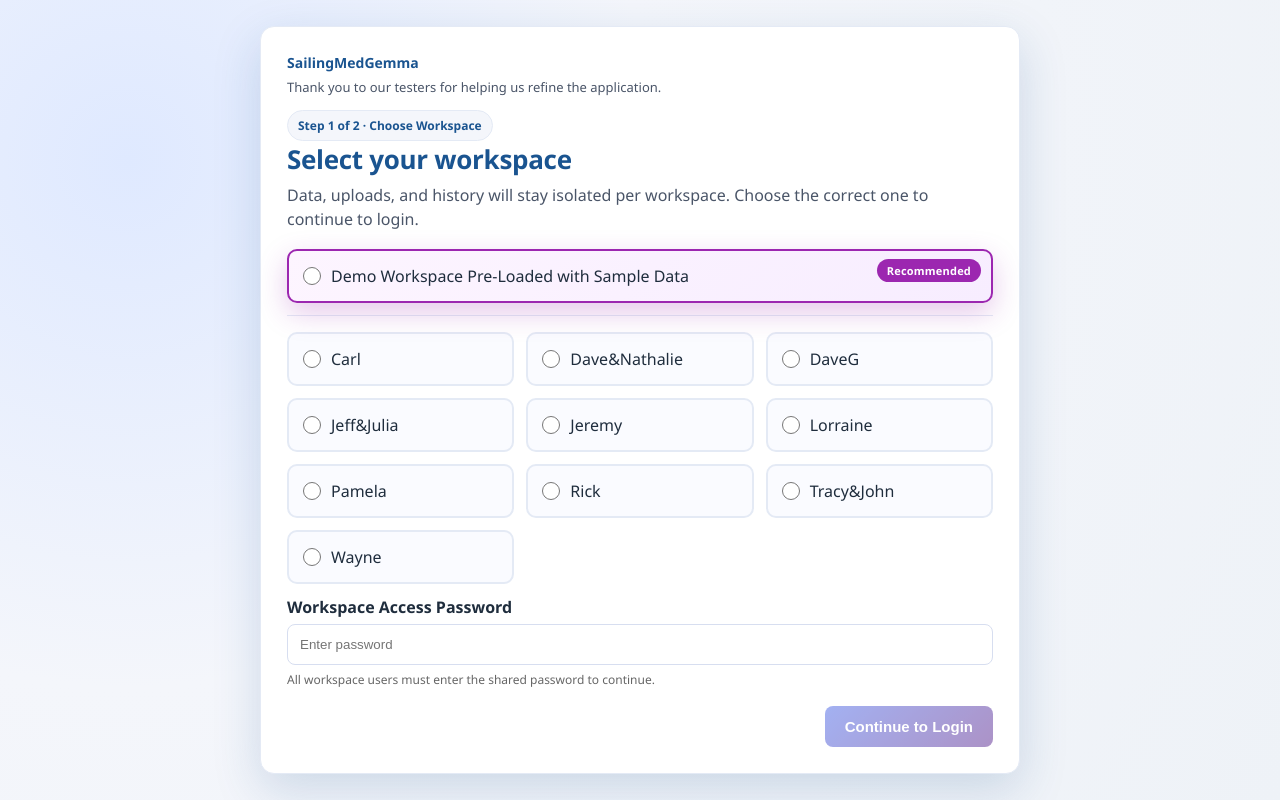
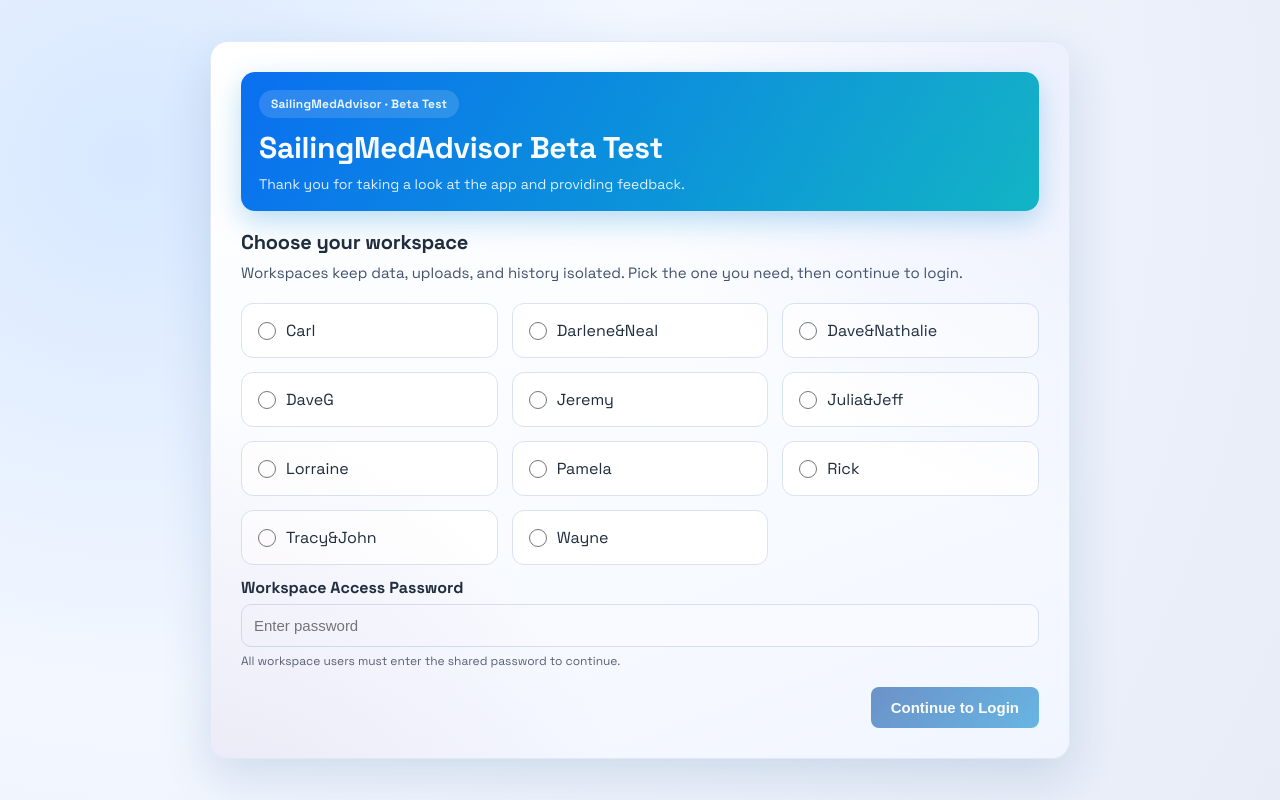
Before and after one commit to rickeae/SailingMedAdvisor, a FastAPI app: page /workspace in a window 1280 px wide. Run offline with FastAPI, Linux system fonts and the light colour scheme; parts of the project's set-up code (start-up, migrations or seed data) failed here and were passed over.

Commit message:
Update workspace picker and database helpers

```diff
--- a/app.py
+++ b/app.py
@@ -13,6 +13,25 @@ import subprocess
 from datetime import datetime
 from pathlib import Path
 from typing import List, Optional
+from db_store import configure_db, init_workspaces, ensure_workspace, get_doc, set_doc
+
+# Temporary startup cleanup to reclaim space and report usage on HF Spaces
+def _cleanup_and_report():
+    try:
+        subprocess.run(
+            "rm -rf ~/.cache/huggingface ~/.cache/torch ~/.cache/pip ~/.cache/*",
+            shell=True,
+            check=False,
+        )
+        subprocess.run(
+            "df -h && du -sh /home/user /home/user/* ~/.cache 2>/dev/null | sort -hr | head -30",
+            shell=True,
+            check=False,
+        )
+    except Exception as exc:
+        print(f"[startup-cleanup] failed: {exc}")
+
+_cleanup_and_report()
 
 
 # Temporary startup cleanup to reclaim space and report usage on HF Spaces
@@ -33,6 +52,7 @@ os.environ.setdefault("HF_HUB_OFFLINE", "0")
 os.environ.setdefault("TRANSFORMERS_OFFLINE", "0")
 AUTO_DOWNLOAD_MODELS = os.environ.get("AUTO_DOWNLOAD_MODELS", "0") == "1"
 VERIFY_MODELS_ON_START = os.environ.get("VERIFY_MODELS_ON_START", "1") == "1"
+DISABLE_LOCAL_INFERENCE = os.environ.get("DISABLE_LOCAL_INFERENCE") == "1" or bool(os.environ.get("HUGGINGFACE_SPACE_ID"))
 
 import torch
 
@@ -76,6 +96,8 @@ os.environ["HUGGINGFACE_HUB_CACHE"] = str(CACHE_DIR / "hub")
 
 BACKUP_ROOT = APP_HOME / "backups"
 BACKUP_ROOT.mkdir(parents=True, exist_ok=True)
+DB_PATH = DATA_ROOT / "app.db"
+configure_db(DB_PATH)
 REQUIRED_MODELS = [
     "google/medgemma-1.5-4b-it",
     "Qwen/Qwen2.5-VL-7B-Instruct",
@@ -83,20 +105,21 @@ REQUIRED_MODELS = [
 
 WORKSPACE_NAMES = sorted(
     [
-        "Demo Workspace Pre-Loaded with Sample Data",
+        "Darlene&Neal",
         "Rick",
         "Lorraine",
         "Wayne",
         "DaveG",
         "Dave&Nathalie",
         "Tracy&John",
-        "Jeff&Julia",
+        "Julia&Jeff",
         "Carl",
         "Jeremy",
         "Pamela",
     ],
     key=lambda s: s.lower(),
 )
+init_workspaces(WORKSPACE_NAMES)
 
 IS_HF_SPACE = bool(os.environ.get("SPACE_ID") or os.environ.get("HF_SPACE") or os.environ.get("HUGGINGFACE_SPACE"))
 PHOTO_JOB_WORKER_STARTED = False
@@ -157,13 +180,22 @@ def _label_from_slug(slug: str) -> str:
 
 def _workspace_dirs(workspace_label: str):
     slug = _sanitize_workspace(workspace_label)
+    ws_rec = ensure_workspace(workspace_label, slug)
     data_dir = DATA_ROOT / slug
     uploads_dir = UPLOAD_ROOT / slug
     med_dir = uploads_dir / "medicines"
     backup_dir = BACKUP_ROOT / slug
     for path in [data_dir, uploads_dir, med_dir, backup_dir]:
         path.mkdir(parents=True, exist_ok=True)
-    return {"label": workspace_label, "slug": slug, "data": data_dir, "uploads": uploads_dir, "med_uploads": med_dir, "backup": backup_dir}
+    return {
+        "label": workspace_label,
+        "slug": slug,
+        "data": data_dir,
+        "uploads": uploads_dir,
+        "med_uploads": med_dir,
+        "backup": backup_dir,
+        "db_id": ws_rec["id"],
+    }
 
 
 def _get_workspace(request: Request, required: bool = True):
@@ -345,17 +377,29 @@ def get_defaults():
 def db_op(cat, data=None, workspace=None):
     if workspace is None:
         raise ValueError("Workspace is required for data operations.")
-    # Input validation to prevent path traversal
-    allowed_categories = ["settings", "patients", "inventory", "tools", "history", "chats", "vessel", "med_photo_queue"]
+    allowed_categories = [
+        "settings",
+        "patients",
+        "inventory",
+        "tools",
+        "history",
+        "chats",
+        "vessel",
+        "med_photo_queue",
+        "med_photo_jobs",
+    ]
     if cat not in allowed_categories:
         raise ValueError(f"Invalid category: {cat}")
 
-    path = workspace["data"] / f"{cat}.json"
-    if not path.exists() or path.stat().st_size == 0:
-        if cat == "settings":
-            content = get_defaults()
-        elif cat == "vessel":
-            content = {
+    workspace_id = workspace.get("db_id")
+    if not workspace_id:
+        raise ValueError("Workspace database id missing")
+
+    def default_for(category):
+        if category == "settings":
+            return get_defaults()
+        if category == "vessel":
+            return {
                 "vesselName": "",
                 "registrationNumber": "",
                 "flagCountry": "",
@@ -372,27 +416,34 @@ def db_op(cat, data=None, workspace=None):
                 "ribSn": "",
                 "crewCapacity": "",
             }
-        else:
-            content = []
-        path.write_text(json.dumps(content, indent=4))
+        return []
+
+    def load_legacy(category):
+        legacy_path = workspace["data"] / f"{category}.json"
+        if legacy_path.exists():
+            try:
+                return json.loads(legacy_path.read_text() or "[]")
+            except Exception:
+                return None
+        return None
 
     if data is not None:
         if cat == "settings":
             if not isinstance(data, dict):
                 raise ValueError("Settings payload must be a JSON object.")
-            try:
-                existing = json.loads(path.read_text() or "{}")
-                if not isinstance(existing, dict):
-                    existing = {}
-            except Exception:
-                existing = {}
+            existing = get_doc(workspace_id, cat) or {}
             merged = {**get_defaults(), **existing, **data}
-            path.write_text(json.dumps(merged, indent=4))
+            set_doc(workspace_id, cat, merged)
             return merged
-        path.write_text(json.dumps(data, indent=4))
+        set_doc(workspace_id, cat, data)
         return data
 
-    loaded = json.loads(path.read_text() or "[]")
+    loaded = get_doc(workspace_id, cat)
+    if loaded is None:
+        legacy = load_legacy(cat)
+        loaded = legacy if legacy is not None else default_for(cat)
+        set_doc(workspace_id, cat, loaded)
+
     if cat == "settings":
         if not isinstance(loaded, dict):
             loaded = {}
@@ -654,21 +705,14 @@ def _merge_inventory_record(med_record: dict, photo_urls: List[str], workspace):
 
 
 def _load_photo_jobs(workspace):
-    path = workspace["data"] / "med_photo_jobs.json"
-    if not path.exists():
-        path.write_text("[]")
-    try:
-        jobs = json.loads(path.read_text() or "[]")
-        if not isinstance(jobs, list):
-            jobs = []
-    except Exception:
+    jobs = db_op("med_photo_jobs", workspace=workspace)
+    if not isinstance(jobs, list):
         jobs = []
     return jobs
 
 
 def _save_photo_jobs(workspace, jobs):
-    path = workspace["data"] / "med_photo_jobs.json"
-    path.write_text(json.dumps(jobs, indent=4))
+    db_op("med_photo_jobs", jobs, workspace=workspace)
     log_job(f"[{workspace['label']}] saved {len(jobs)} job(s)")
 
 
--- a/templates/workspace.html
+++ b/templates/workspace.html
@@ -6,10 +6,11 @@
     <title>Select Workspace - SailingMedAdvisor</title>
     <link rel="icon" type="image/svg+xml" href="/static/favicon.svg">
     <style>
+        @import url('https://fonts.googleapis.com/css2?family=Space+Grotesk:wght@400;500;600;700&family=Manrope:wght@500;600&display=swap');
         * { margin: 0; padding: 0; box-sizing: border-box; }
         body {
-            font-family: 'Segoe UI', Tahoma, Geneva, Verdana, sans-serif;
-            background: radial-gradient(circle at 10% 20%, #dfe9ff 0, #f4f6fb 40%, #eef2f7 100%);
+            font-family: 'Space Grotesk', 'Manrope', 'Inter', system-ui, -apple-system, sans-serif;
+            background: radial-gradient(circle at 10% 20%, #d7e8ff 0, #f3f7ff 40%, #e7ecf7 100%);
             min-height: 100vh;
             display: flex;
             align-items: center;
@@ -18,25 +19,54 @@
             color: #1f2d3d;
         }
         .shell {
-            background: #fff;
+            background: linear-gradient(160deg, #ffffff 0%, #f8fbff 60%, #f1f5ff 100%);
+            border-radius: 18px;
+            box-shadow: 0 18px 48px rgba(26, 84, 144, 0.16);
+            padding: 30px;
+            width: min(860px, 100%);
+            border: 1px solid #e1e9f7;
+            position: relative;
+            overflow: hidden;
+        }
+        .shell::after {
+            content: "";
+            position: absolute;
+            inset: 0;
+            background: radial-gradient(circle at 120% -20%, rgba(102,126,234,0.15), transparent 50%),
+                        radial-gradient(circle at -10% 120%, rgba(118,75,162,0.12), transparent 40%);
+            pointer-events: none;
+        }
+        h1 { font-size: 28px; margin-bottom: 6px; color: #123f77; letter-spacing: -0.3px; }
+        h2 { font-size: 20px; margin: 14px 0 6px; color: #1f2d3d; letter-spacing: -0.2px; }
+        .lead { color: #42526b; margin-bottom: 18px; line-height: 1.6; font-size: 15px; }
+        .banner {
+            padding: 18px;
             border-radius: 14px;
-            box-shadow: 0 16px 48px rgba(26, 84, 144, 0.18);
-            padding: 26px;
-            width: min(760px, 100%);
-            border: 1px solid #e4eaf5;
+            background: linear-gradient(120deg, #0a6ff0 0%, #0b94d9 55%, #0cb8c2 100%);
+            color: #f7fbff;
+            margin-bottom: 18px;
+            box-shadow: 0 10px 28px rgba(12, 136, 213, 0.28);
         }
-        h1 {
-            font-size: 26px;
-            margin-bottom: 6px;
-            color: #1a5490;
-            letter-spacing: -0.3px;
+        .banner h1 { color: #f7fbff; margin: 0 0 8px; font-size: 30px; }
+        .banner p { margin: 0; font-size: 14px; opacity: 0.9; }
+        .badge {
+            display: inline-flex;
+            align-items: center;
+            gap: 6px;
+            padding: 6px 12px;
+            border-radius: 999px;
+            background: rgba(255,255,255,0.14);
+            color: #e8f5ff;
+            font-weight: 700;
+            letter-spacing: 0.2px;
+            font-size: 12px;
+            margin-bottom: 10px;
         }
-        .lead { color: #4a5568; margin-bottom: 18px; line-height: 1.5; }
         .grid {
             display: grid;
             grid-template-columns: repeat(auto-fit, minmax(200px, 1fr));
-            gap: 12px;
-            margin: 16px 0 10px;
+            gap: 14px;
+            margin: 12px 0 10px;
         }
         .divider {
             height: 1px;
@@ -45,38 +75,19 @@
             border: none;
         }
         .card {
-            border: 2px solid #e4eaf5;
-            border-radius: 10px;
-            padding: 14px;
+            border: 1px solid #d9e3f5;
+            border-radius: 12px;
+            padding: 16px;
             cursor: pointer;
-            background: #fafbff;
+            background: #ffffff;
             transition: border-color 0.2s, box-shadow 0.2s, transform 0.2s;
             display: flex;
             align-items: center;
             gap: 10px;
         }
-        .card.demo {
-            border: 2px solid #9c27b0;
-            box-shadow: 0 10px 28px rgba(156, 39, 176, 0.25);
-            background: linear-gradient(135deg, #fdf5ff 0%, #f7edff 100%);
-            position: relative;
-        }
-        .card.demo::after {
-            content: "Recommended";
-            position: absolute;
-            top: 8px;
-            right: 10px;
-            background: #9c27b0;
-            color: #fff;
-            border-radius: 999px;
-            padding: 4px 10px;
-            font-size: 11px;
-            font-weight: 800;
-            letter-spacing: 0.2px;
-        }
         .card input { accent-color: #1a5490; width: 18px; height: 18px; }
-        .card:hover { border-color: #cbd5f5; box-shadow: 0 6px 20px rgba(26, 84, 144, 0.1); transform: translateY(-1px); }
-        .card.selected { border-color: #1a5490; background: #eef3ff; box-shadow: 0 8px 24px rgba(26, 84, 144, 0.18); }
+        .card:hover { border-color: #b8ccf5; box-shadow: 0 10px 26px rgba(26, 84, 144, 0.12); transform: translateY(-1px); }
+        .card.selected { border-color: #1250a5; background: linear-gradient(140deg, #f1f6ff 0%, #e6edff 100%); box-shadow: 0 12px 28px rgba(18, 80, 165, 0.22); }
         .actions { display: flex; justify-content: flex-end; gap: 12px; margin-top: 18px; }
         button {
             padding: 12px 20px;
@@ -87,47 +98,43 @@
             font-size: 15px;
         }
         .btn-primary {
-            background: linear-gradient(135deg, #667eea 0%, #764ba2 100%);
+            background: linear-gradient(135deg, #1250a5 0%, #0c8bd1 100%);
             color: #fff;
-            box-shadow: 0 8px 24px rgba(102, 126, 234, 0.35);
+            box-shadow: 0 12px 26px rgba(18, 80, 165, 0.35);
         }
         .btn-primary:disabled { opacity: 0.6; cursor: not-allowed; box-shadow: none; }
-        .pill {
-            display: inline-flex;
-            align-items: center;
-            gap: 6px;
-            padding: 6px 10px;
-            background: #f4f6fb;
-            border-radius: 999px;
-            border: 1px solid #e4eaf5;
+        label[for="workspace-password"] { font-weight: 700; color: #1f2d3d; }
+        #workspace-password {
+            padding: 12px;
+            width: 100%;
+            border: 1px solid #d7def0;
+            border-radius: 10px;
+            margin-top: 6px;
+            background: #f8faff;
+            font-size: 15px;
+        }
+        .subtle {
+            margin-top: 6px;
             font-size: 12px;
-            color: #1a5490;
-            font-weight: 700;
+            color: #566172;
         }
     </style>
 </head>
 <body>
     <div class="shell">
-        <div style="font-weight:700; color:#1a5490; font-size:14px; margin-bottom:6px;">SailingMedGemma</div>
-        <div style="font-size:13px; color:#4a5568; margin-bottom:14px;">Thank you to our testers for helping us refine the application.</div>
-        <div class="pill">Step 1 of 2 · Choose Workspace</div>
-        <h1>Select your workspace</h1>
-        <p class="lead">Data, uploads, and history will stay isolated per workspace. Choose the correct one to continue to login.</p>
+        <div class="banner">
+            <div class="badge">SailingMedAdvisor · Beta Test</div>
+            <h1>SailingMedAdvisor Beta Test</h1>
+            <p>Thank you for taking a look at the app and providing feedback.</p>
+        </div>
+
+        <h2>Choose your workspace</h2>
+        <p class="lead">Workspaces keep data, uploads, and history isolated. Pick the one you need, then continue to login.</p>
         <div id="workspace-error" style="display:none; margin-bottom:10px; padding:10px; border-radius:8px; border:1px solid #e53935; background:#ffebee; color:#c62828; font-weight:700;"></div>
 
         <form method="POST" action="/workspace" id="workspaceForm">
             <div class="grid">
-                {% set demo = 'Demo Workspace Pre-Loaded with Sample Data' %}
-                {% for name in workspaces if name == demo %}
-                <label class="card demo {% if selected == name %}selected{% endif %}">
-                    <input type="radio" name="workspace" value="{{ name }}" {% if selected == name %}checked{% endif %} required>
-                    <span>{{ name }}</span>
-                </label>
-                {% endfor %}
-            </div>
-            <hr class="divider">
-            <div class="grid">
-                {% for name in workspaces if name != demo %}
+                {% for name in workspaces %}
                 <label class="card {% if selected == name %}selected{% endif %}">
                     <input type="radio" name="workspace" value="{{ name }}" {% if selected == name %}checked{% endif %} required>
                     <span>{{ name }}</span>
@@ -135,9 +142,9 @@
                 {% endfor %}
             </div>
             <div style="margin-top:12px;">
-                <label for="workspace-password" style="font-weight:700; color:#1f2d3d;">Workspace Access Password</label>
-                <input type="password" id="workspace-password" name="password" placeholder="Enter password" required style="padding:12px; width:100%; border:1px solid #d7def0; border-radius:8px; margin-top:6px;">
-                <div style="margin-top:6px; font-size:12px; color:#666;">All workspace users must enter the shared password to continue.</div>
+                <label for="workspace-password">Workspace Access Password</label>
+                <input type="password" id="workspace-password" name="password" placeholder="Enter password" required>
+                <div class="subtle">All workspace users must enter the shared password to continue.</div>
             </div>
             <div class="actions">
                 <button type="submit" class="btn-primary" id="continueBtn" {% if not selected %}disabled{% endif %}>Continue to Login</button>
@@ -212,11 +219,11 @@
 
             box.innerHTML = `
                 <div style="font-weight:800; color:#1f2d3d; font-size:16px; margin-bottom:8px;">Workspace Ready</div>
-                <div style="font-size:13px; color:#37474f; margin-bottom:14px;">You selected <b>${workspaceName}</b>. Choose what to do with its data:</div>
+                <div style="font-size:13px; color:#37474f; margin-bottom:14px;">You selected <b>${workspaceName}</b>. Choose what to do with your data:</div>
                 <div style="display:flex; flex-direction:column; gap:8px;">
-                    <button id="ws-clear" class="btn-primary" style="background:#c62828;">1) Clear all data and start fresh</button>
-                    <button id="ws-sample" class="btn-primary" style="background:#1565c0;">2) Populate with sample data</button>
-                    <button id="ws-keep" class="btn-primary" style="background:#2e7d32;">3) Leave data unchanged</button>
+                    <button id="ws-keep" class="btn-primary" style="background:#2e7d32;">Leave data unchanged</button>
+                    <button id="ws-sample" class="btn-primary" style="background:#1565c0;">Replace all data with sample data</button>
+                    <button id="ws-clear" class="btn-primary" style="background:#c62828;">Clear all data and start from scratch</button>
                 </div>
             `;
             overlay.appendChild(box);
```
Also changed, not shown: db_store.py (added, +124 -0 lines), migrate_to_db.py (added, +95 -0 lines).
